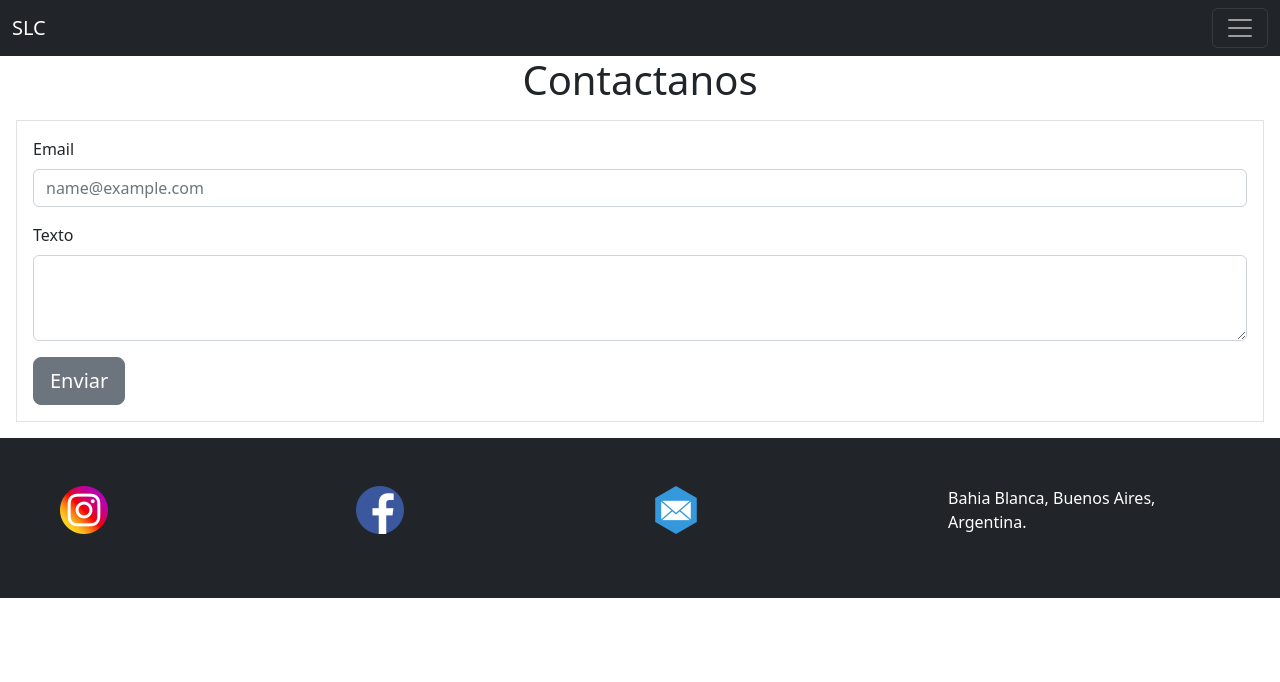
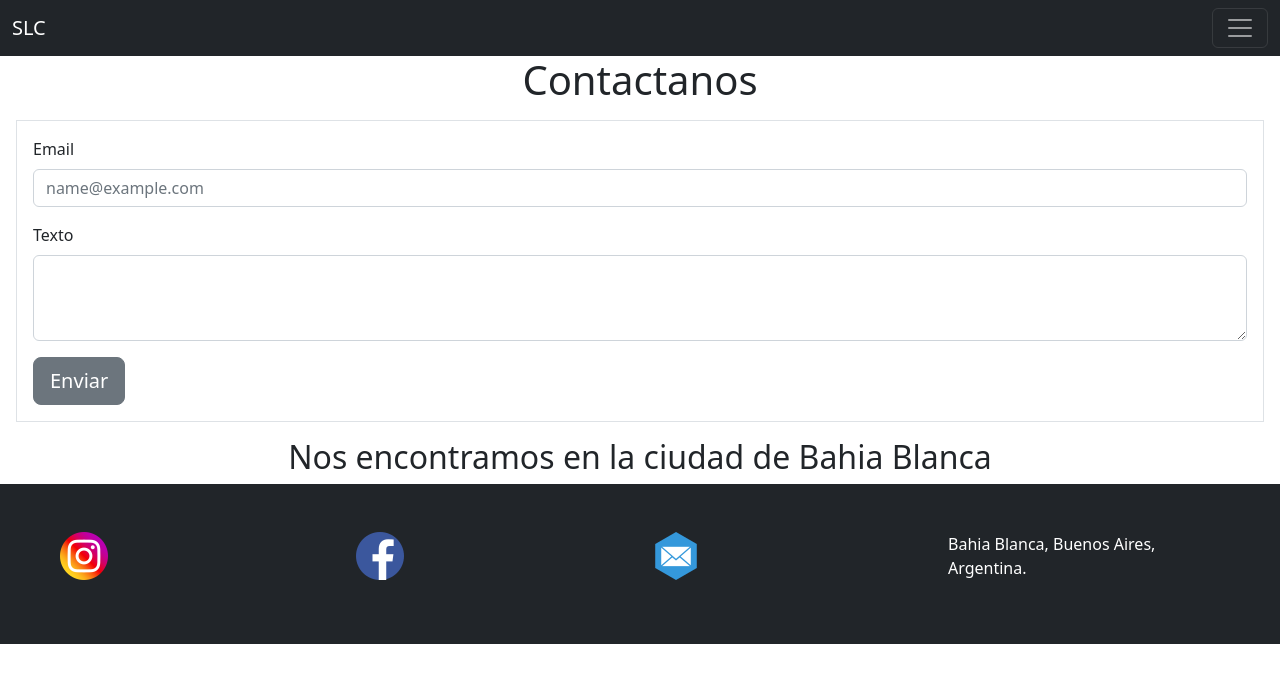
Before and after one commit to skillgamerz/proyectofinal, a plain HTML site: page views/contact.html in a window 1280 px wide. Drawn offline with nearby package versions, Linux system fonts and the light colour scheme.

Commit message:
nuevos cambios

```diff
--- a/views/contact.html
+++ b/views/contact.html
@@ -42,10 +42,8 @@
 <!-- titulo -->
 <div class="text-center">
     <h1 class="text-dark">Contactanos</h1>
-
 </div>
 <!-- 1 texto -->
-
 <div class="border m-3 p-3">
   <div class="mb-3">
         <label for="exampleFormControlInput1" class="form-label">Email</label>
@@ -59,9 +57,13 @@
         <div class="btn-group btn-group-lg" role="group" aria-label="Large button group">
         <button type="button" class="btn btn-secondary">Enviar</button>
     </div>
-
     </div>
  </div>
+ <div>
+    <h2 class="text-center"> Nos encontramos en la ciudad de Bahia Blanca
+     </h2>
+ </div>
+
 
 
 
```
Also changed, not shown: views/service.html (+1 -1 lines). Lines whose indentation alone changed are shown as unchanged.
